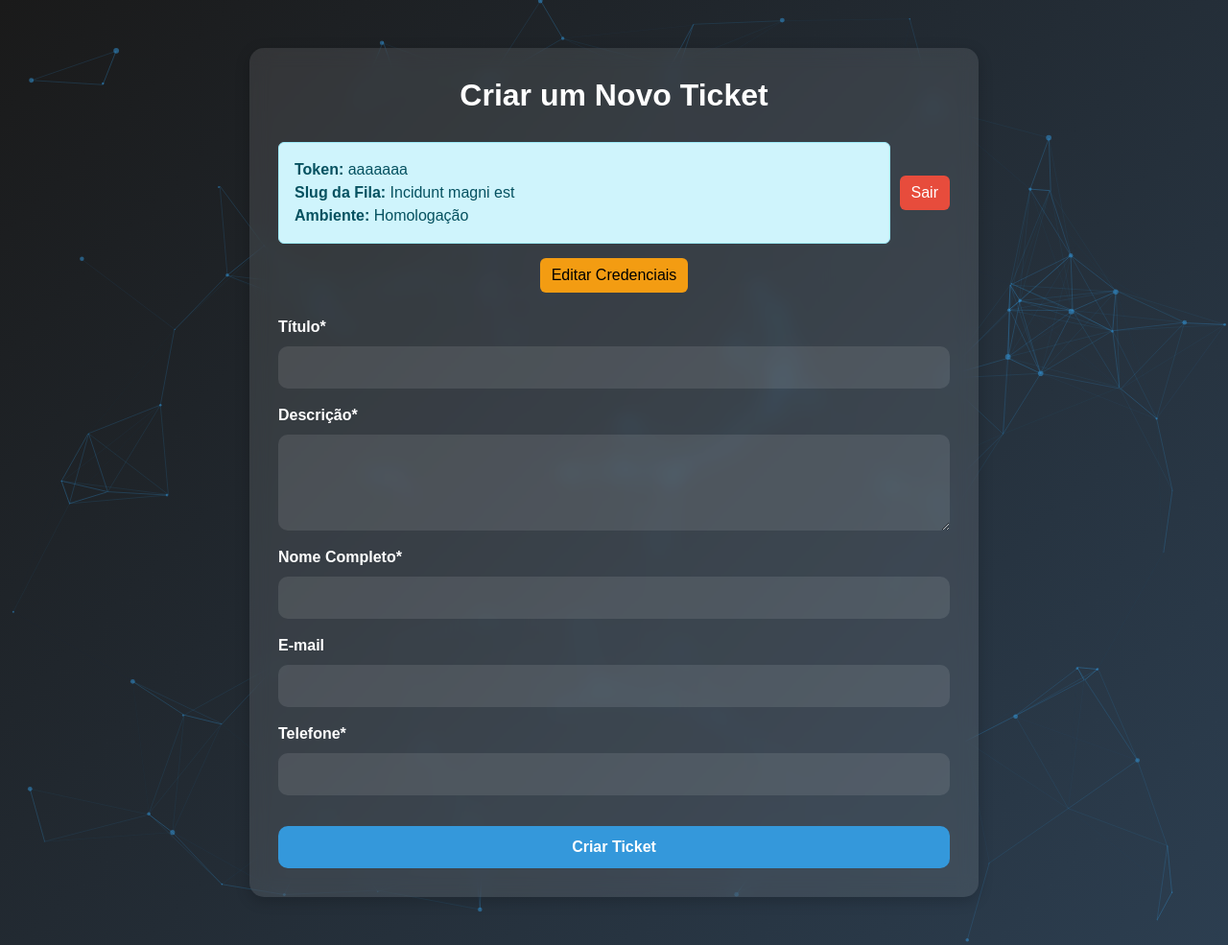
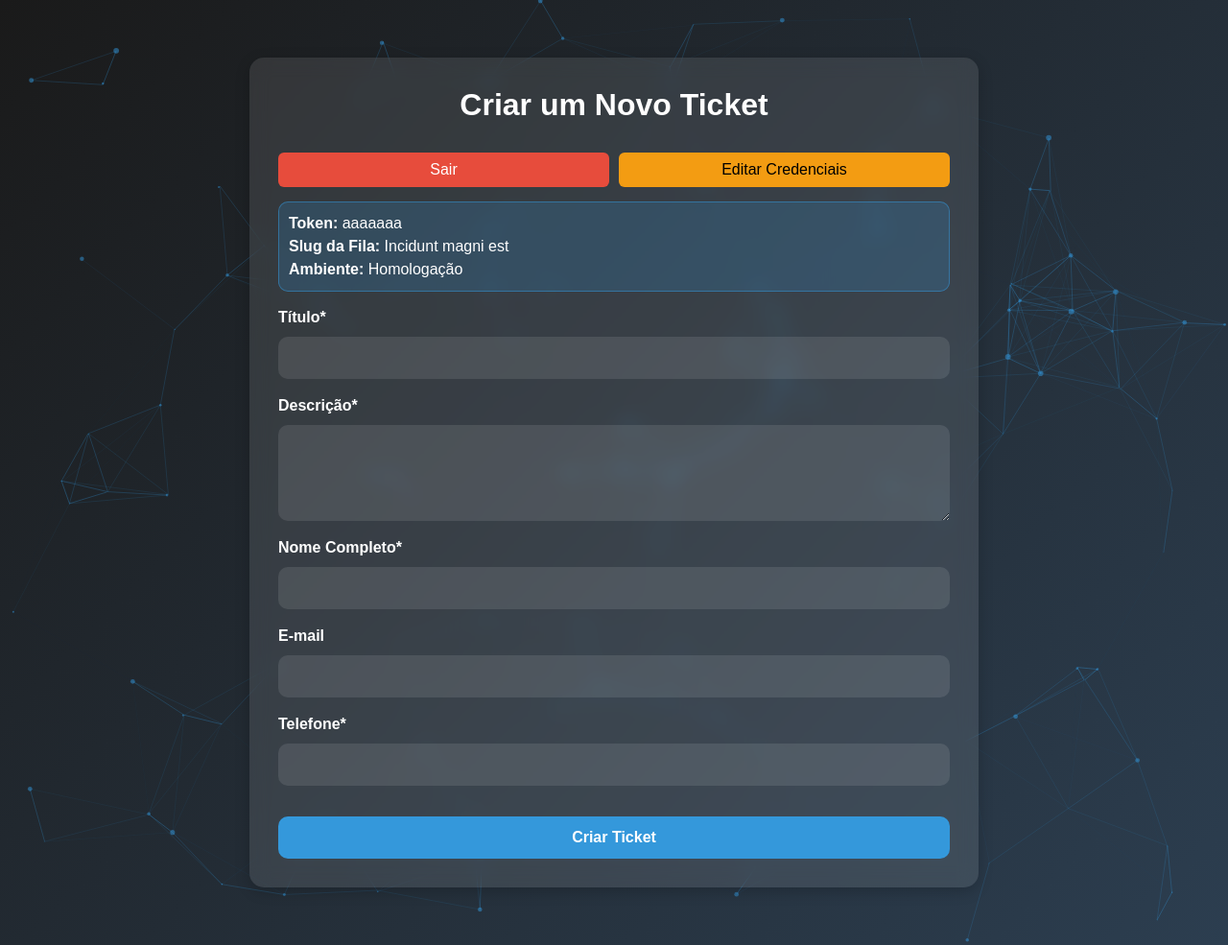
Before and after one commit to Van-Souza/ticketsaqui, a Flask app: page / in a window 1280 px wide. Shown: the whole page at 96% size. Run offline with Flask 3, Linux system fonts and the light colour scheme; a user stored in the database is signed in; some libraries are stand-ins or nearby versions.

Commit message:
Resolução do problema do index

```diff
--- a/app.py
+++ b/app.py
@@ -9,7 +9,6 @@ import logging
 # Configuração do Flask
 app = Flask(__name__)
 app.secret_key = os.getenv('SECRET_KEY', 'supersecretkey')  # Chave secreta para sessões
-app.config['TEMPLATES_AUTO_RELOAD'] = True
 
 # Configuração do banco de dados
 app.config['SQLALCHEMY_DATABASE_URI'] = 'sqlite:///users.db'  # Banco de dados SQLite
@@ -24,6 +23,9 @@ login_manager.login_view = 'login'  # Página de login
 # Configuração de logs
 logging.basicConfig(level=logging.INFO)
 logger = logging.getLogger(__name__)
+
+# Desativa o cache de templates durante o desenvolvimento
+app.config['TEMPLATES_AUTO_RELOAD'] = True
 
 # Modelo de usuário para banco de dados (SQLAlchemy)
 class User(UserMixin, db.Model):
--- a/templates/index.html
+++ b/templates/index.html
@@ -127,22 +127,25 @@
             background: #c0392b;
         }
 
-        /* Ajuste para o campo de informações */
-        .info-container {
-            display: flex;
-            justify-content: space-between;
-            align-items: center;
+        /* Estilo para o campo de informações */
+        .alert-info {
+            background: rgba(52, 152, 219, 0.2); /* Fundo azul semi-transparente */
+            border: 1px solid rgba(52, 152, 219, 0.5); /* Borda azul */
+            color: #fff; /* Texto branco */
+            border-radius: 10px;
+            padding: 10px;
             margin-bottom: 15px;
         }
 
-        .info-container .alert-info {
-            flex: 1;
-            margin-right: 10px;
-            margin-bottom: 0;
+        /* Ajuste para os botões lado a lado */
+        .button-container {
+            display: flex;
+            gap: 10px; /* Espaçamento entre os botões */
+            margin-bottom: 15px;
         }
 
-        .info-container .btn-danger {
-            flex-shrink: 0;
+        .button-container .btn {
+            flex: 1; /* Divide o espaço igualmente entre os botões */
         }
     </style>
 </head>
@@ -157,25 +160,22 @@
                 <h1>Criar um Novo Ticket</h1>
             </div>
             <div class="card-body">
-                <!-- Link de logout e informações na mesma linha -->
+                <!-- Link de logout e editar credenciais na mesma linha -->
                 {% if current_user.is_authenticated %}
-                <div class="info-container">
-                    <!-- Campo de informações -->
-                    <div class="alert alert-info" role="alert">
-                        <strong>Token:</strong> {{ current_user.token }}<br>
-                        <strong>Slug da Fila:</strong> {{ current_user.queue_slug }}<br>
-                        <strong>Ambiente:</strong> {{ "Homologação" if current_user.environment == "homolog" else "Produção" }}
-                    </div>
-
+                <div class="button-container">
                     <!-- Botão de sair -->
                     <a href="{{ url_for('logout') }}" class="btn btn-danger">Sair</a>
+                    <!-- Botão para editar credenciais -->
+                    <a href="{{ url_for('edit_credentials') }}" class="btn btn-warning">Editar Credenciais</a>
                 </div>
                 {% endif %}
 
-                <!-- Botão para editar credenciais -->
+                <!-- Campo de informações -->
                 {% if current_user.is_authenticated %}
-                <div class="text-center mb-4">
-                    <a href="{{ url_for('edit_credentials') }}" class="btn btn-warning">Editar Credenciais</a>
+                <div class="alert alert-info" role="alert">
+                    <strong>Token:</strong> {{ current_user.token }}<br>
+                    <strong>Slug da Fila:</strong> {{ current_user.queue_slug }}<br>
+                    <strong>Ambiente:</strong> {{ "Homologação" if current_user.environment == "homolog" else "Produção" }}
                 </div>
                 {% endif %}
 
```
Also changed, not shown: instance/users.db.
